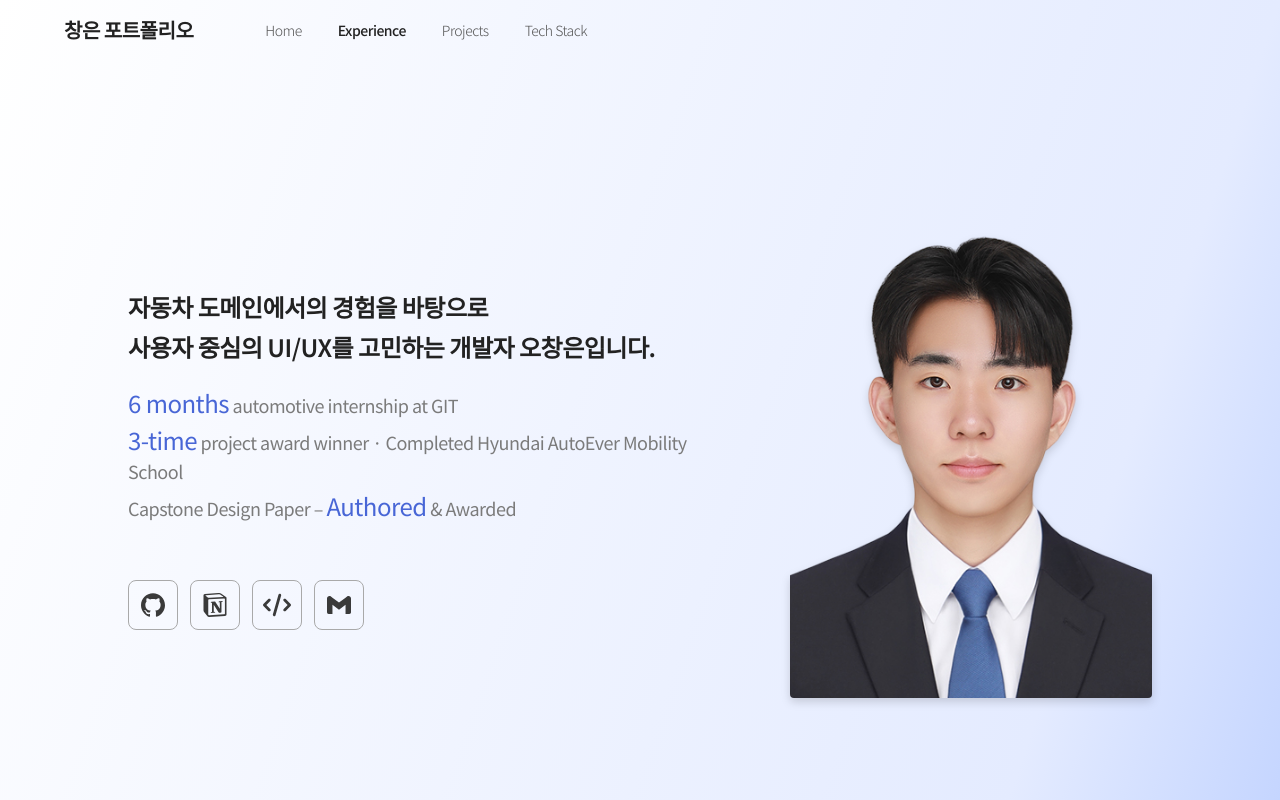
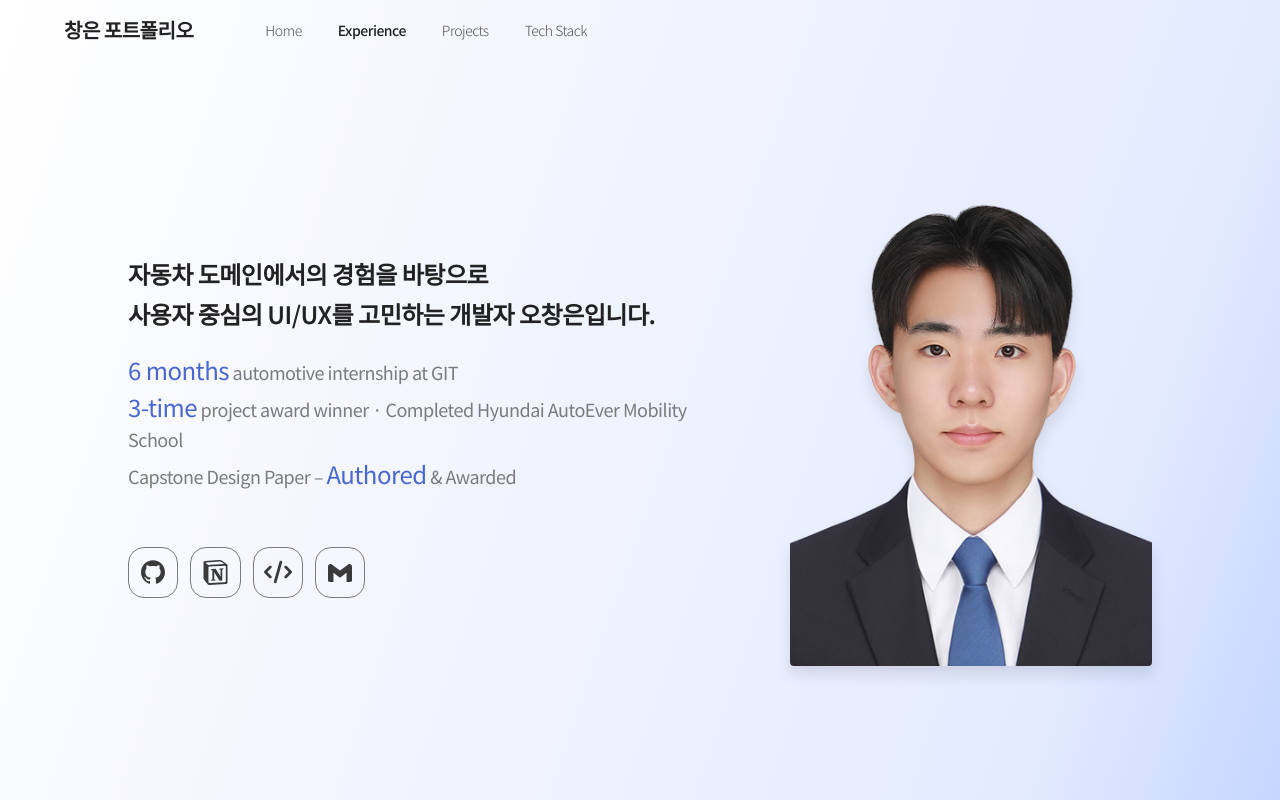
Before and after one commit to OhChangEun/my-portfolio, a React (Vite) app: page / in a window 1280 px wide. Shown: the top 800 px of the page. Built offline with nearby package versions, Linux system fonts and the light colour scheme.

Commit message:
feat: 메인 화면 중앙 출력

```diff
--- a/src/components/Home.tsx
+++ b/src/components/Home.tsx
@@ -33,7 +33,7 @@ const Home = ({ refProp, sectionRefs }: HomeProps) => {
     <section
       ref={refProp}
       id="home"
-      className="min-h-screen flex justify-center py-20"
+      className="min-h-screen flex justify-center pb-16"
     >
       <div className="flex min-w-7/12 items-center justify-between gap-12">
         {/* 왼쪽: 소개글 */}
@@ -106,7 +106,7 @@ const Home = ({ refProp, sectionRefs }: HomeProps) => {
               href="https://github.com/OhChangEun"
               target="_blank"
               rel="noopener noreferrer"
-              className="group p-3 rounded-lg transition-all duration-300 border border-gray-400 hover:border-gray-800 hover:bg-gray-800"
+              className="group p-3 rounded-2xl transition-all duration-300 border border-gray-500 hover:border-gray-700 hover:bg-gray-700"
               title="GitHub"
             >
               <SiGithub
@@ -118,11 +118,11 @@ const Home = ({ refProp, sectionRefs }: HomeProps) => {
               href="https://www.notion.so/s-207e4e4f965780c28a75e68a3a6f4060?source=copy_link"
               target="_blank"
               rel="noopener noreferrer"
-              className="group p-3 rounded-lg transition-all duration-300 border border-gray-400 hover:border-gray-800 hover:bg-gray-800"
+              className="group p-3 rounded-2xl transition-all duration-300 border border-gray-500 hover:border-gray-700 hover:bg-gray-700"
               title="notion"
             >
               <SiNotion
-                size={24}
+                size={25}
                 className="text-gray-700 group-hover:text-white transition-colors duration-300"
               />
             </a>
@@ -130,7 +130,7 @@ const Home = ({ refProp, sectionRefs }: HomeProps) => {
               href="https://solved.ac/profile/dwc07109"
               target="_blank"
               rel="noopener noreferrer"
-              className="group p-2.5 rounded-lg transition-all duration-300 border border-gray-400 hover:border-gray-800 hover:bg-gray-800"
+              className="group p-2.5 rounded-2xl transition-all duration-300 border border-gray-500 hover:border-gray-700 hover:bg-gray-700"
               title="BOJ"
             >
               <FaCode
@@ -140,7 +140,7 @@ const Home = ({ refProp, sectionRefs }: HomeProps) => {
             </a>
             <button
               onClick={handleCopyEmail}
-              className="group relative p-3 cursor-pointer rounded-lg transition-all duration-300 border border-gray-400 hover:border-gray-800 hover:bg-gray-800"
+              className="group relative p-3 cursor-pointer rounded-2xl transition-all duration-300 border border-gray-500 hover:border-gray-700 hover:bg-gray-700"
               title="Email"
             >
               <SiGmail
@@ -161,7 +161,7 @@ const Home = ({ refProp, sectionRefs }: HomeProps) => {
           <img
             src={profileImg}
             alt="Profile"
-            className="w-91 h-119 rounded-sm object-cover drop-shadow-lg"
+            className="w-91 h-119 rounded-sm object-cover drop-shadow-xl"
           />
         </div>
       </div>
--- a/src/components/ProjectsDetail.tsx
+++ b/src/components/ProjectsDetail.tsx
@@ -24,7 +24,7 @@ const ProjectDetail = ({ projectId }: ProjectDetailProps) => {
 
   const tabs: Array<{ id: TabType; label: string }> = [
     { id: "info", label: "프로젝트 정보" },
-    { id: "myRole", label: "나의 역할" },
+    { id: "myRole", label: "담당 역할" },
     { id: "technical", label: "기술적 의사결정" },
     ...(project.images && project.images.length > 0
       ? [{ id: "gallery" as TabType, label: "스크린샷" }]
@@ -161,13 +161,13 @@ const ProjectDetail = ({ projectId }: ProjectDetailProps) => {
           </div>
         )}
 
-        {/* 탭 2: 나의 역할 */}
+        {/* 탭 2: 담당 역할 */}
         {activeTab === "myRole" && (
           <div className="space-y-3">
-            {/* 나의 담당 역할 */}
+            {/* 담당 역할 */}
             <div>
               <h4 className="font-semibold text-sm text-primary mb-3">
-                나의 담당 역할
+                담당 역할
               </h4>
               {Array.isArray(project.projectInfo.myRole) &&
               project.projectInfo.myRole.length > 0 &&
```
